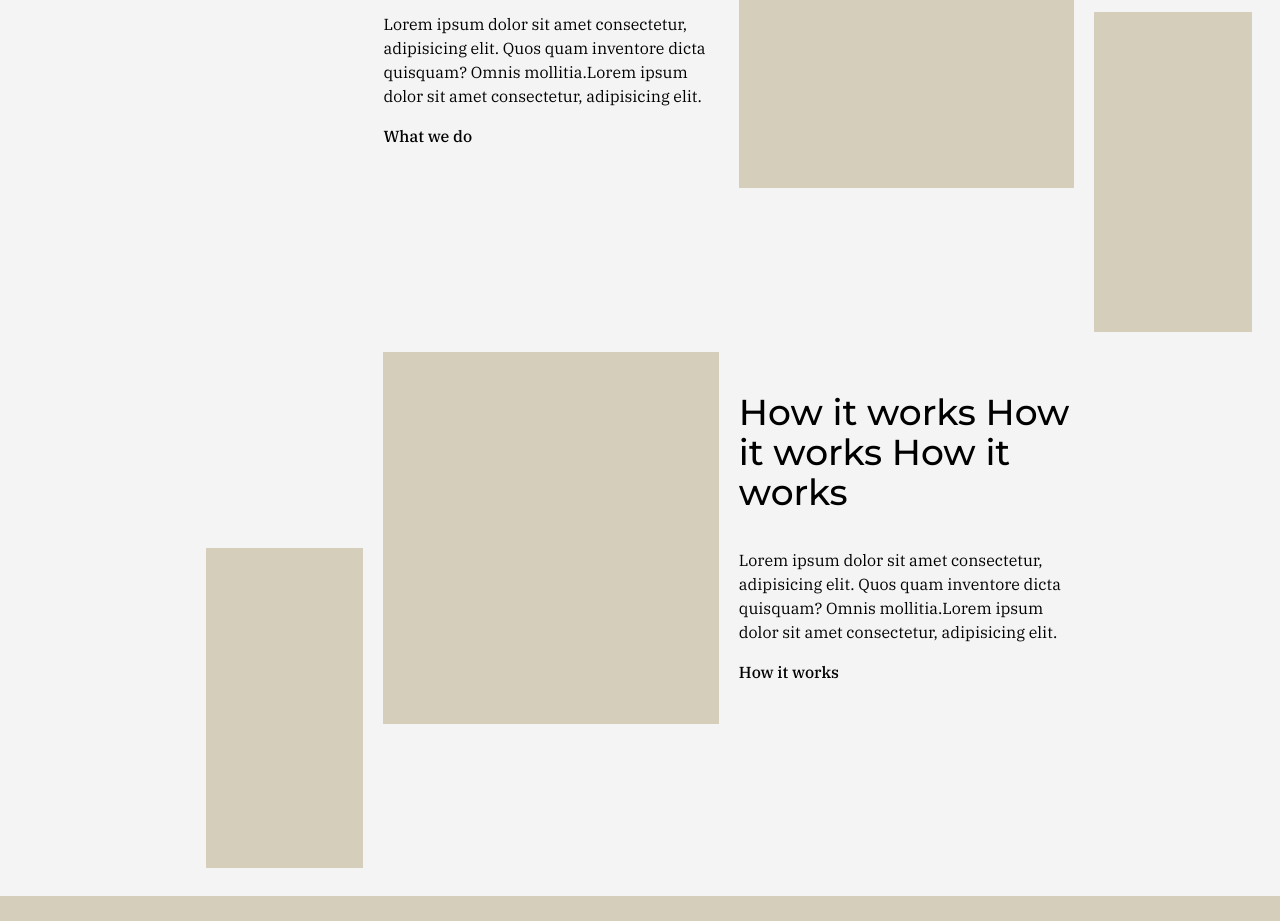
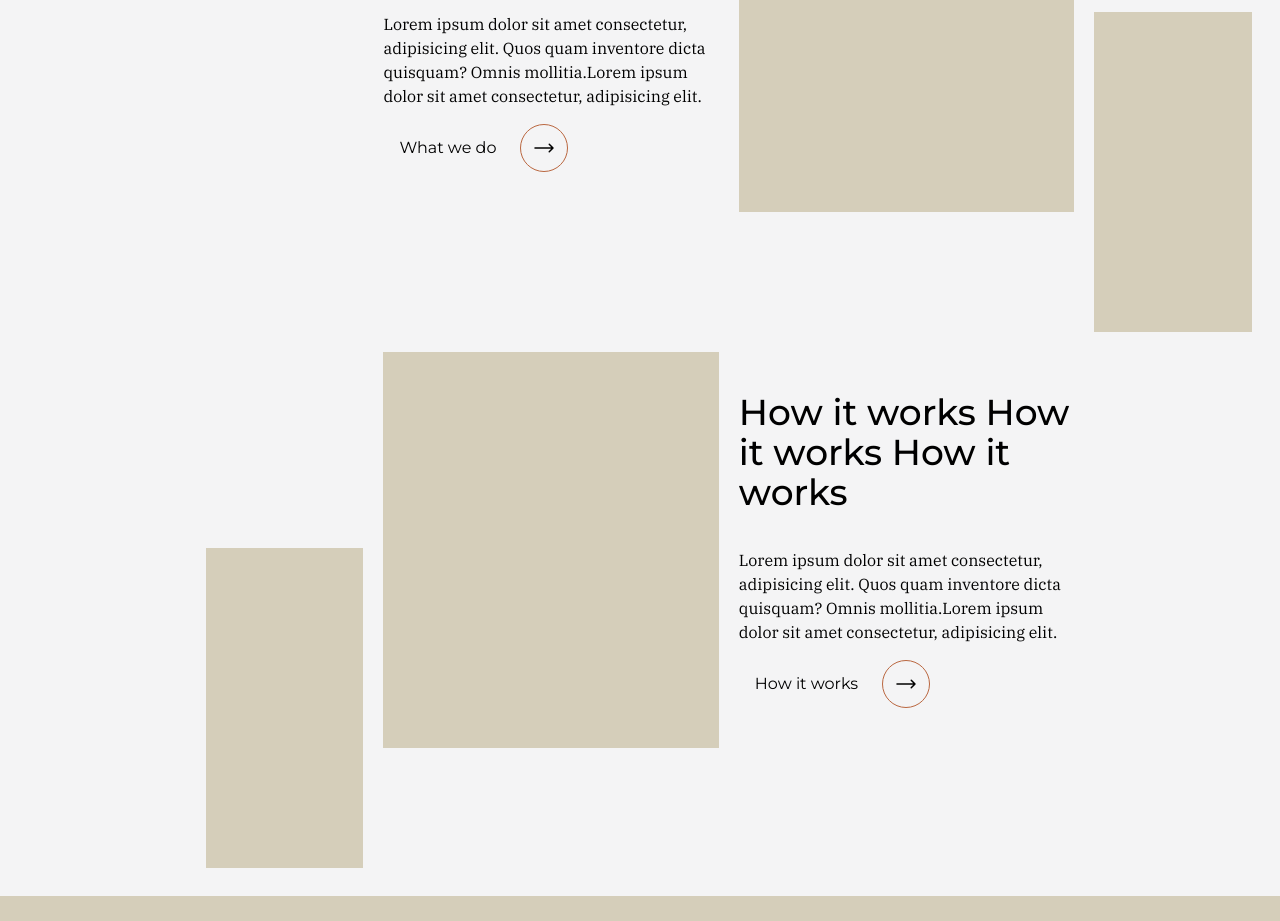
Before and after one commit to hyper-island-collaboration-work/yennenga-progress, a React (Vite) app: page / in a window 1280 px wide. Shown: the part 1000-1921 px from the top of the page. Built offline with nearby package versions, Linux system fonts and the light colour scheme; no server answers.

Commit message:
fix:WWD-sections-add-buttons (#30)

```diff
--- a/src/components/WWDSections.jsx
+++ b/src/components/WWDSections.jsx
@@ -1,3 +1,5 @@
+import ButtonLink from "./ButtonLink";
+
 export default function WWDSections() {
   return (
     <>
@@ -11,7 +13,7 @@ export default function WWDSections() {
             inventore dicta quisquam? Omnis mollitia.Lorem ipsum dolor sit amet
             consectetur, adipisicing elit.
           </p>
-          <a className="font-plexSerif font-medium">What we do</a>
+          <ButtonLink buttonName="What we do" path="/not-found" />
         </div>
         <div className="sm-row-start-1 col-start-1 col-end-3 row-start-4 row-end-6 h-64 bg-sand sm:col-start-6 sm:col-end-7 sm:row-start-2 sm:row-end-4 sm:h-80 lg:col-start-5 lg:col-end-7 lg:row-start-1 lg:row-end-3 lg:h-auto"></div>
         <div className="col-start-3 col-end-6 row-start-3 row-end-5 h-64 bg-sand sm:col-start-4 sm:col-end-6 sm:row-start-1 sm:row-end-3 sm:h-auto lg:col-start-7 lg:col-end-8 lg:row-start-2 lg:row-end-4 lg:h-80"></div>
@@ -25,7 +27,7 @@ export default function WWDSections() {
             inventore dicta quisquam? Omnis mollitia.Lorem ipsum dolor sit amet
             consectetur, adipisicing elit.
           </p>
-          <a className="font-plexSerif font-medium">How it works</a>
+          <ButtonLink buttonName="How it works" path="/not-found" />
         </div>
         <div className="col-start-2 col-end-4 row-start-9 row-end-11 hidden h-64 bg-sand sm:row-start-6 sm:row-end-8 sm:block lg:col-start-3 lg:col-end-5 lg:row-start-4 lg:row-end-6 lg:h-auto"></div>
         <div className="sm:row-end-9col-end-7 col-start-4 row-start-10 row-end-12 hidden h-64 bg-sand pb-10 sm:col-start-1 sm:col-end-2 sm:row-start-7 sm:block lg:col-start-2 lg:col-end-3 lg:row-start-5 lg:row-end-7 lg:h-80"></div>
```
